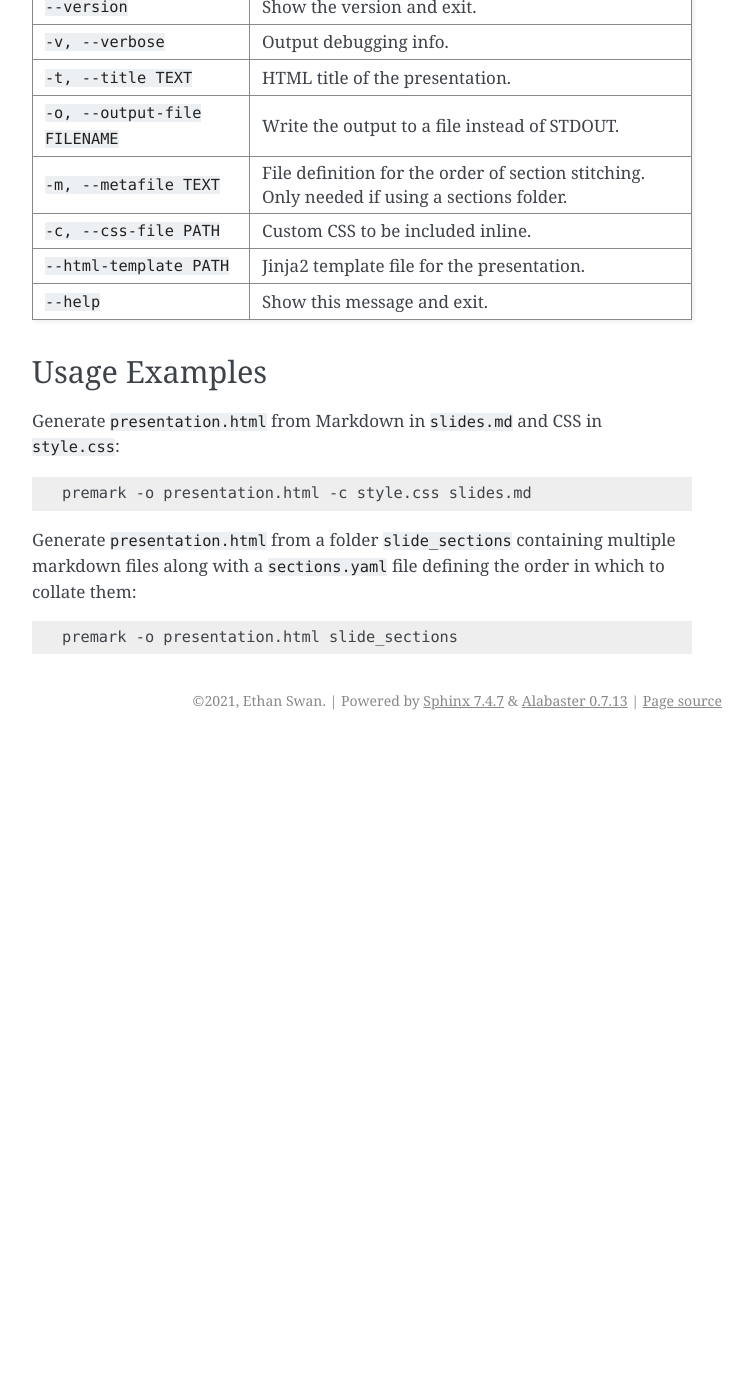
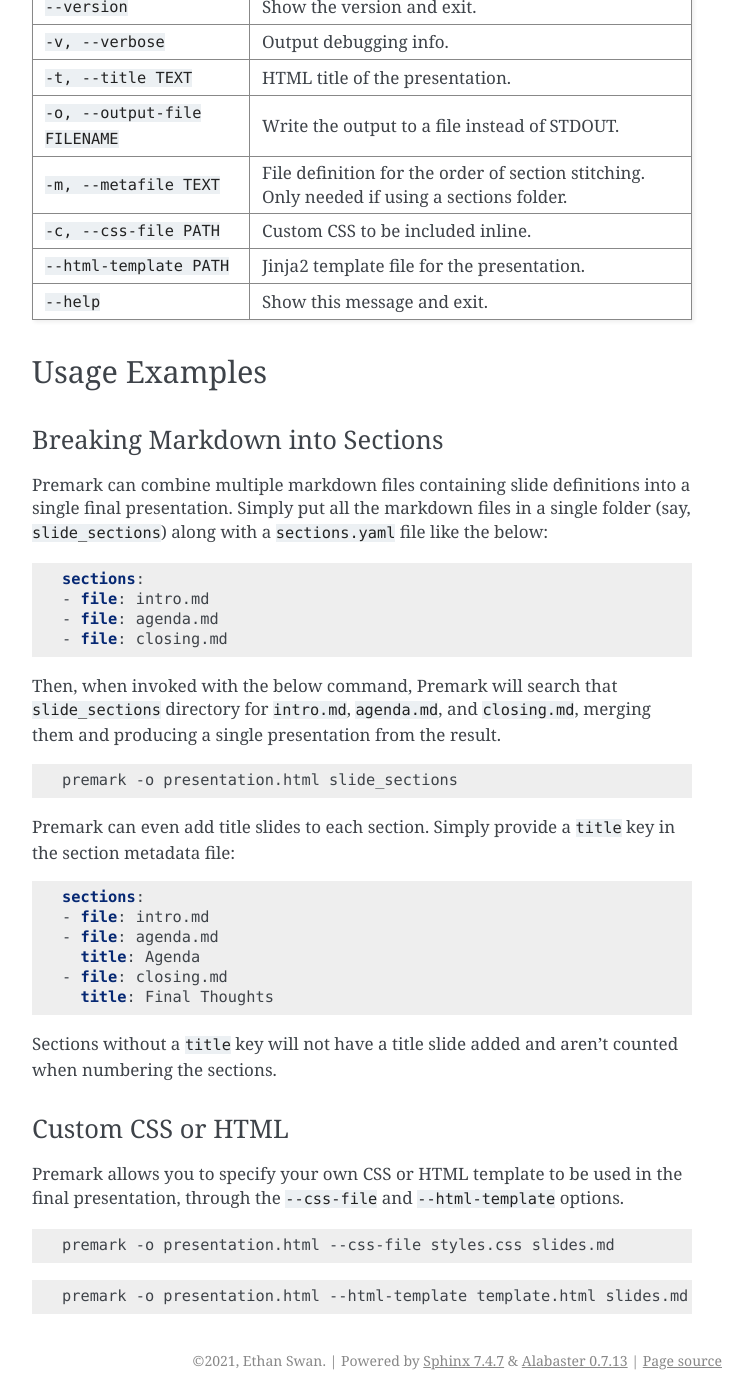
Before and after one commit to eswan18/premark, a Sphinx documentation site: the page built from docs/cli-usage.md, in a window 1280 px wide and 1400 px high, scrolled down 492 px. Shown: the whole window, without its empty margins (388-1140 px from the left). Built offline with Sphinx 7.4.7, drawn with Linux system fonts in a browser that asks for light colours; before the commit the page ends 1232 px from its top, so only the background shows below that; some of the changed text lies outside the part shown.

Commit message:
Clean up usage section.

````diff
--- a/docs/usage.md
+++ b/docs/cli-usage.md
@@ -1,4 +1,4 @@
-# Usage
+# Command Line Invocation
 
 Commands are generally of the form:
 ```bash
@@ -27,14 +27,44 @@ Available options are below:
 
 ## Usage Examples
 
-Generate `presentation.html` from Markdown in `slides.md` and CSS in `style.css`:
+### Breaking Markdown into Sections
 
-```bash
-premark -o presentation.html -c style.css slides.md
+Premark can combine multiple markdown files containing slide definitions into a single final presentation.
+Simply put all the markdown files in a single folder (say, `slide_sections`) along with a `sections.yaml` file like the below:
+
+```yaml
+sections:
+- file: intro.md
+- file: agenda.md
+- file: closing.md
 ```
 
-Generate ``presentation.html`` from a folder ``slide_sections`` containing multiple markdown files along with a ``sections.yaml`` file defining the order in which to collate them:
+Then, when invoked with the below command, Premark will search that `slide_sections` directory for `intro.md`, `agenda.md`, and `closing.md`, merging them and producing a single presentation from the result.
 
 ```bash
 premark -o presentation.html slide_sections
 ```
+
+Premark can even add title slides to each section.
+Simply provide a `title` key in the section metadata file:
+```yaml
+sections:
+- file: intro.md
+- file: agenda.md
+  title: Agenda
+- file: closing.md
+  title: Final Thoughts
+```
+
+Sections without a `title` key will not have a title slide added and aren't counted when numbering the sections.
+
+### Custom CSS or HTML
+
+Premark allows you to specify your own CSS or HTML template to be used in the final presentation, through the `--css-file` and `--html-template` options.
+
+```bash
+premark -o presentation.html --css-file styles.css slides.md
+```
+```bash
+premark -o presentation.html --html-template template.html slides.md
+```
````
Also changed, not shown: docs/index.md (+1 -1 lines).
